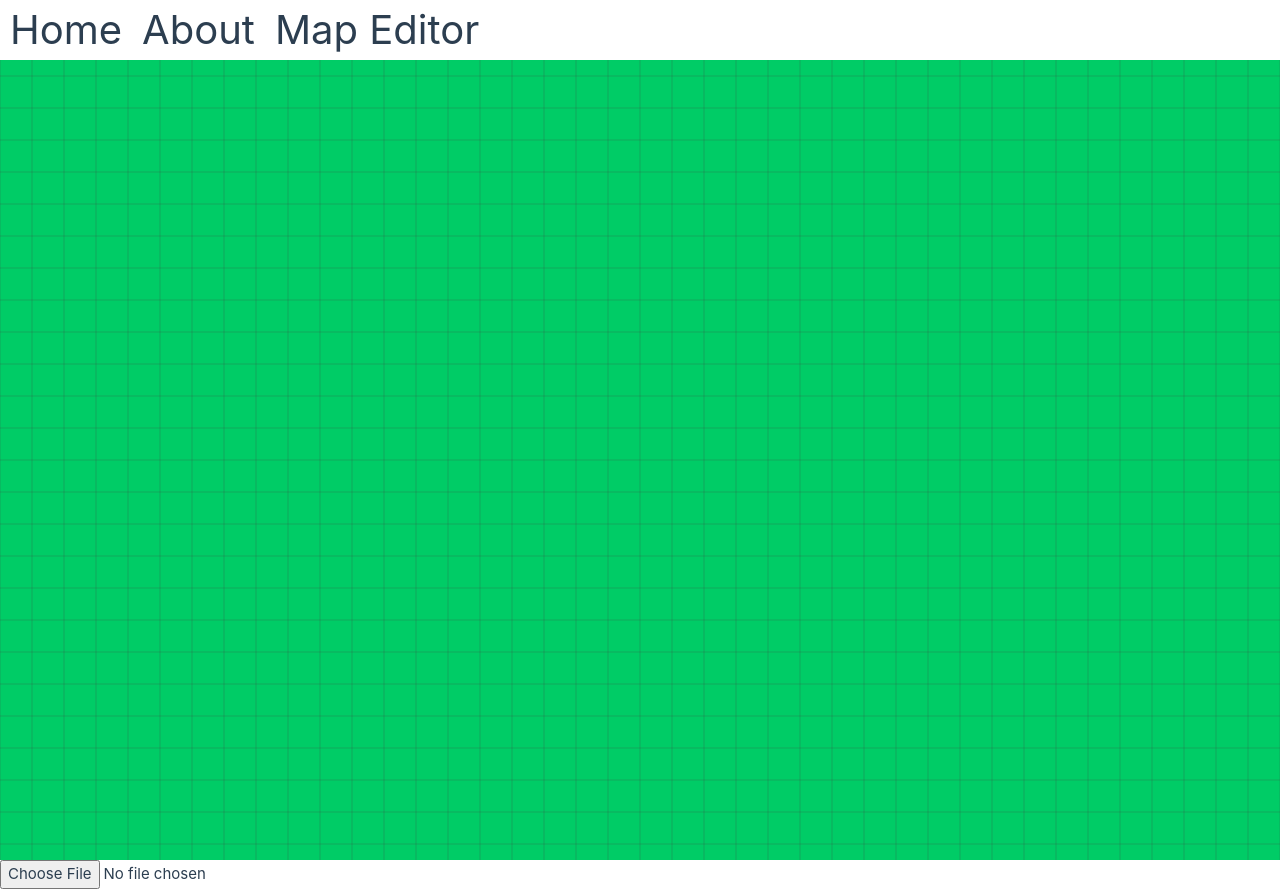
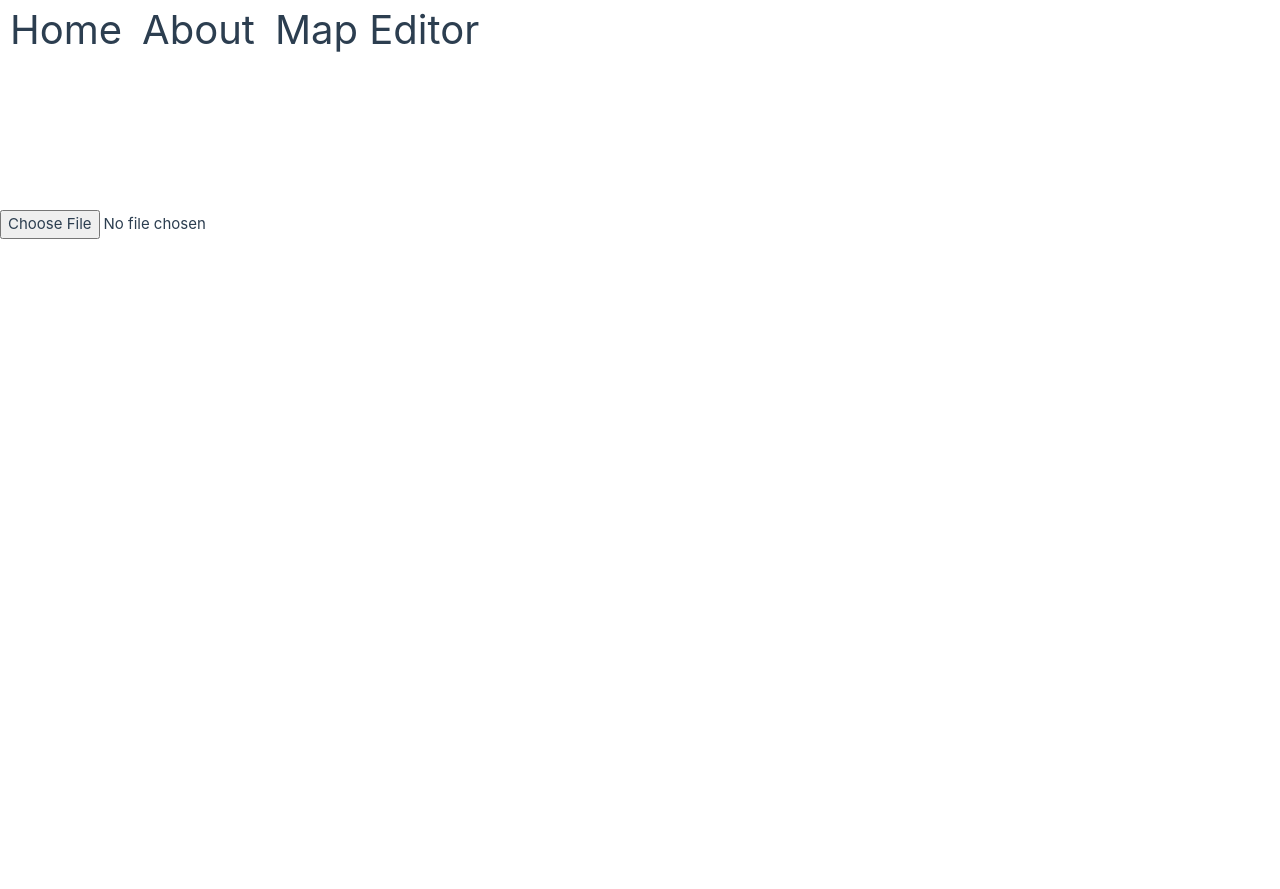
Before and after one commit to 46768/BD-Map, a Vue app in the folder bd-map/: page /mapdev in a window 1280 px wide. After the commit the page ends 800 px from the top, so only its background shows below. Built offline with nearby package versions, Linux system fonts and the light colour scheme.

Commit message:
refactoring Map.vue

```diff
--- a/bd-map/src/components/Map.vue
+++ b/bd-map/src/components/Map.vue
@@ -1,117 +1,33 @@
 <script setup lang="ts">
-	import { ref, useTemplateRef, onMounted, watch } from 'vue'
-	import { graphData } from '../stores/graphData'
-	import { translationTable } from '../stores/translationTable'
-	const canvas = useTemplateRef('canvas-ref')
-	const props = defineProps<{
-		source: number,
-		target: number,
-		currentLoc: [number, number],
-		currentLayer: number,
-		translationCSV: string,
-		graphCSV: string,
-		graphicCSV: string,
-	}>()
+	import { ref, onMounted, onBeforeUnmount } from 'vue'
+	import type { CanvasCoord } from '../definitions/canvas'
+	import useCanvas from './useCanvas.vue'
 
-	const translation = translationTable()
-	const graph = graphData()
-	const polygon = ref<number[][]>([])
+	const cvsCoord = ref<CanvasCoord>({x: 0, y: 0})
+	const cvsCtx = ref<CanvasRenderingContext2D | null>()
+	const wHeight = ref<number>(window.innerHeight)
+	const wWidth = ref<number>(window.innerWidth)
 
-	const canvasCtx = ref<CanvasRenderingContext2D | null>(null)
 
-	const x = ref<number>(window.innerWidth/2)
-	const y = ref<number>(window.innerHeight/2)
-	const dragging = ref<boolean>(false)
-
-	function drawScreen(canvasCtx: CanvasRenderingContext2D, polygonData: number[][], currentLayer: number) {
-		const VH: number = window.innerHeight
-		const VW: number = window.innerWidth
-		const lineGap: number = 32
-		const lineStyle: string = "rgba(70, 70, 70, 0.25)"
-		const lineOffsetX = (x.value) % lineGap
-		const lineOffsetY = (y.value) % lineGap
-
-		canvasCtx.canvas.height = VH
-		canvasCtx.canvas.width = VW
-		canvasCtx.fillStyle = "rgb(0, 204, 102)"
-		canvasCtx.fillRect(0, 0, VW, VH)
-
-		for (let xLine = 0; xLine < VW+lineGap; xLine+=lineGap) {
-			canvasCtx.strokeStyle = lineStyle
-			canvasCtx.beginPath()
-			canvasCtx.moveTo(xLine + lineOffsetX, 0)
-			canvasCtx.lineTo(xLine + lineOffsetX, VH)
-			canvasCtx.stroke()
-		}
-
-		for (let yLine = 0; yLine < VH+lineGap; yLine+=lineGap) {
-			canvasCtx.strokeStyle = lineStyle
-			canvasCtx.beginPath()
-			canvasCtx.moveTo(0, yLine + lineOffsetY)
-			canvasCtx.lineTo(VW, yLine + lineOffsetY)
-			canvasCtx.stroke()
-		}
-
-		for (let polygonDat of polygonData) {
-			canvasCtx.fillStyle = `rgba(${polygonDat[5]}, ${polygonDat[6]}, ${polygonDat[7]}, ${polygonDat[8]/100})`
-			canvasCtx.fillRect(polygonDat[0]+x.value, polygonDat[1]+y.value, polygonDat[2], polygonDat[3])
-		}
+	function drawBackground(ctx: CanvasRenderingContext2D, r: number, g: number, b: number) {
+		ctx.fillRect(0, 0, wWidth.value, wHeight.value)
 	}
 
-	function mouseBtnHandlerDown() {
-		dragging.value = true
+
+	function updateWDim() {
+		wHeight.value = window.innerHeight
+		wWidth.value = window.innerWidth
 	}
 
-	function mouseBtnHandlerUp() {
-		dragging.value = false
-	}
-
-	function mouseMoveHandler(evt: MouseEvent) {
-		if (dragging.value) {
-			x.value += evt.movementX
-			y.value += evt.movementY
-			if (canvasCtx.value) drawScreen(canvasCtx.value, polygon.value, props.currentLayer)
-		}
-	}
-
-	function adjustScreen() {
-		if (canvasCtx.value) {
-			drawScreen(canvasCtx.value, polygon.value, props.currentLayer)
-		}
-	}
-
-	function parseGraphic(csvData: string) {
-		polygon.value = csvData.split('\n').map(dataBlock => dataBlock.split(',').map(val => parseInt(val)))
-		console.log(polygon.value)
-		if (canvasCtx.value) {
-			drawScreen(canvasCtx.value, polygon.value, props.currentLayer)
-		}
-	}
-
-	watch(() => props.graphicCSV, (newGraphic) => parseGraphic(newGraphic))
-	watch(() => props.translationCSV, (newTranslation) => translation.defineAlias(newTranslation))
-	watch(() => props.graphCSV, (newGraph) => graph.defineGraph(newGraph))
-
 	onMounted(() => {
-		window.addEventListener('resize', adjustScreen)
-		if (canvas.value && canvas.value.getContext) {
-			const ctx = canvas.value.getContext("2d")
-			if (ctx) {
-				canvasCtx.value = ctx
-			}
-		}
-
-		console.log(props.graphicCSV)
-		graph.defineGraph(props.graphCSV)
-		translation.defineAlias(props.translationCSV)
-		parseGraphic(props.graphicCSV)
+		window.addEventListener('resize', updateWDim)
+	})
+	onBeforeUnmount(() => {
+		window.removeEventListener('resize', updateWDim)
 	})
 </script>
 
 <template>
-	<canvas
-		@mousedown="mouseBtnHandlerDown"
-		@mouseup="mouseBtnHandlerUp"
-		@mousemove="mouseMoveHandler"
-		ref="canvas-ref"></canvas>
+	<useCanvas class="fixed top-0 left-0" :width="wWidth" :height="wHeight"
+	:position="cvsCoord" :ctx="cvsCtx"/>
 </template>
--- /dev/null
+++ b/bd-map/src/components/useCanvas.vue
@@ -0,0 +1,41 @@
+<script setup lang='ts'>
+	import { ref, watch, defineExpose, defineProps } from 'vue'
+	import type { CanvasCoord } from '../definitions/canvas'
+	const props = defineProps<{
+		width: number,
+		height: number,
+	}>()
+	const position = ref<CanvasCoord>({x: 0, y: 0})
+	const cvsRef = ref<HTMLCanvasElement | null>()
+	const ctx = ref<CanvasRenderingContext2D | null>()
+	const height = ref<number>(10)
+	const width = ref<number>(10)
+	const dragging = ref<boolean>(false)
+	function handleMUp() {
+		dragging.value = false
+	}
+
+	function handleMDown() {
+		dragging.value = true
+	}
+
+	function handleMMove(evt: MouseEvent) {
+		if (dragging) {
+			position.value.x += evt.movementX
+			position.value.y += evt.movementY
+		}
+	}
+
+	watch(cvsRef, (newRef) => {
+		if (newRef) {
+			ctx.value = newRef.getContext("2d")
+		}
+	})
+	watch(() => props.width, (newWidth) => width.value = newWidth)
+	watch(() => props.height, (newHeight) => height.value = newHeight)
+	defineExpose({ position, ctx })
+</script>
+
+<template>
+	<canvas ref="csvRef" @mouseup="handleMUp" @mousedown="handleMDown" @mousemove="handleMMove"></canvas>
+</template>
--- /dev/null
+++ b/bd-map/src/definitions/canvas.d.ts
@@ -0,0 +1,4 @@
+export interface CanvasCoord {
+	x: number
+	y: number
+}
```
